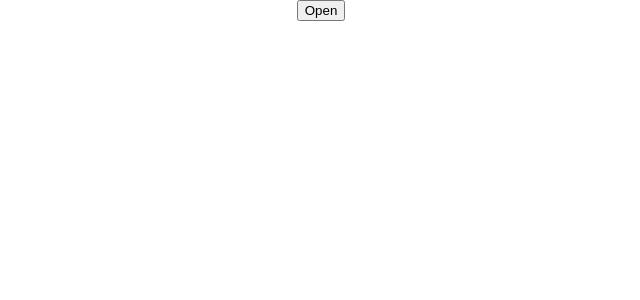
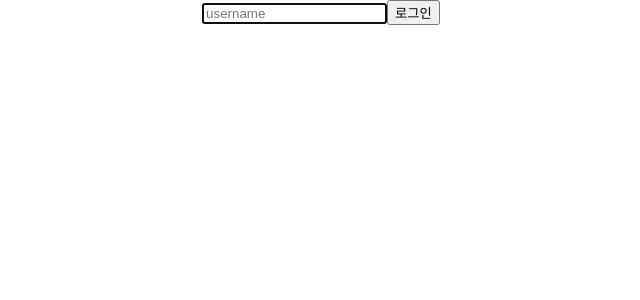
Before and after one commit to jbeat630/ReactStudy, a React (Create React App) app: page / in a window 1280 px wide. Shown: the top 300 px of the page, without its empty margins (319-959 px from the left). Built offline with nearby package versions, Linux system fonts and the light colour scheme.

Commit message:
메모내용추가 및 ref추가

```diff
--- a/src/App.js
+++ b/src/App.js
@@ -1,13 +1,13 @@
 import './App.css';
 import './common/style.css';
-import Dialog from './components/3-6.Composition2/Dialog'
+import {Ref2} from './components/selfStudy/Ref2'
 
 function App() {
 
   return (
     <div className="App">
 
-      <Dialog />
+      <Ref2 />
     </div>
   );
 }
--- /dev/null
+++ b/src/components/selfStudy/Ref2.jsx
@@ -0,0 +1,21 @@
+import React, { useRef, useEffect } from 'react'
+
+export const Ref2 = () => {
+    const inputRef = useRef('');
+
+    useEffect( () => {
+        inputRef.current.focus();
+    }, [])
+    const login = () => {
+        // ``백틱으로하는방식은 템플릿스트링
+        alert(`환영합니다 ${inputRef.current.value}!`)
+        inputRef.current.focus();
+    }
+  return (
+    <div>
+        {/* 인풋에 ref속성으로 만들어둔 useRef를 넣으면 인풋대한 모든정보가들어가있음  */}
+        <input ref={inputRef} type="text" placeholder='username' />
+        <button onClick={login}>로그인</button>
+    </div>
+  )
+}
```
Also changed, not shown: src/memo.txt.
